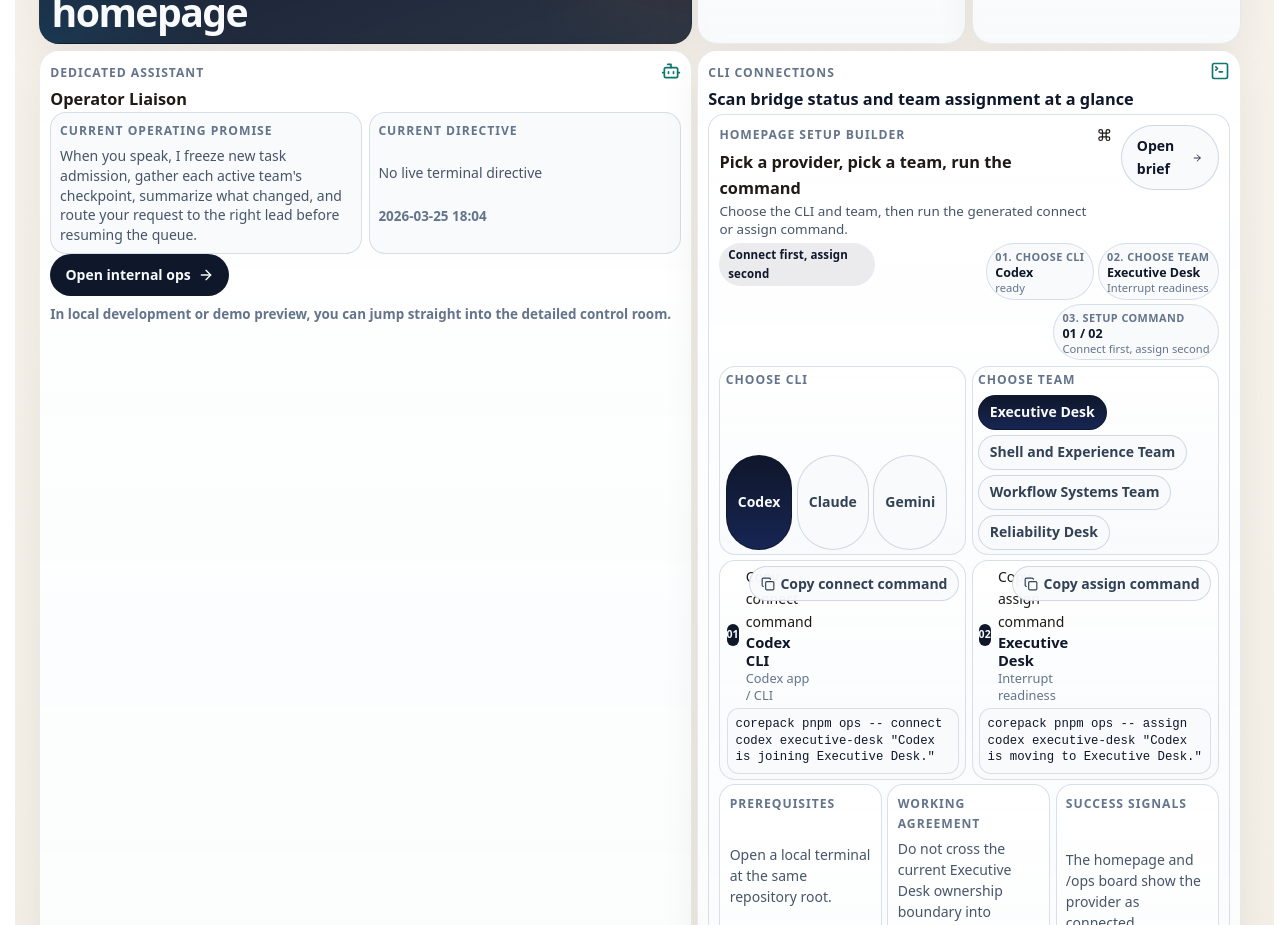
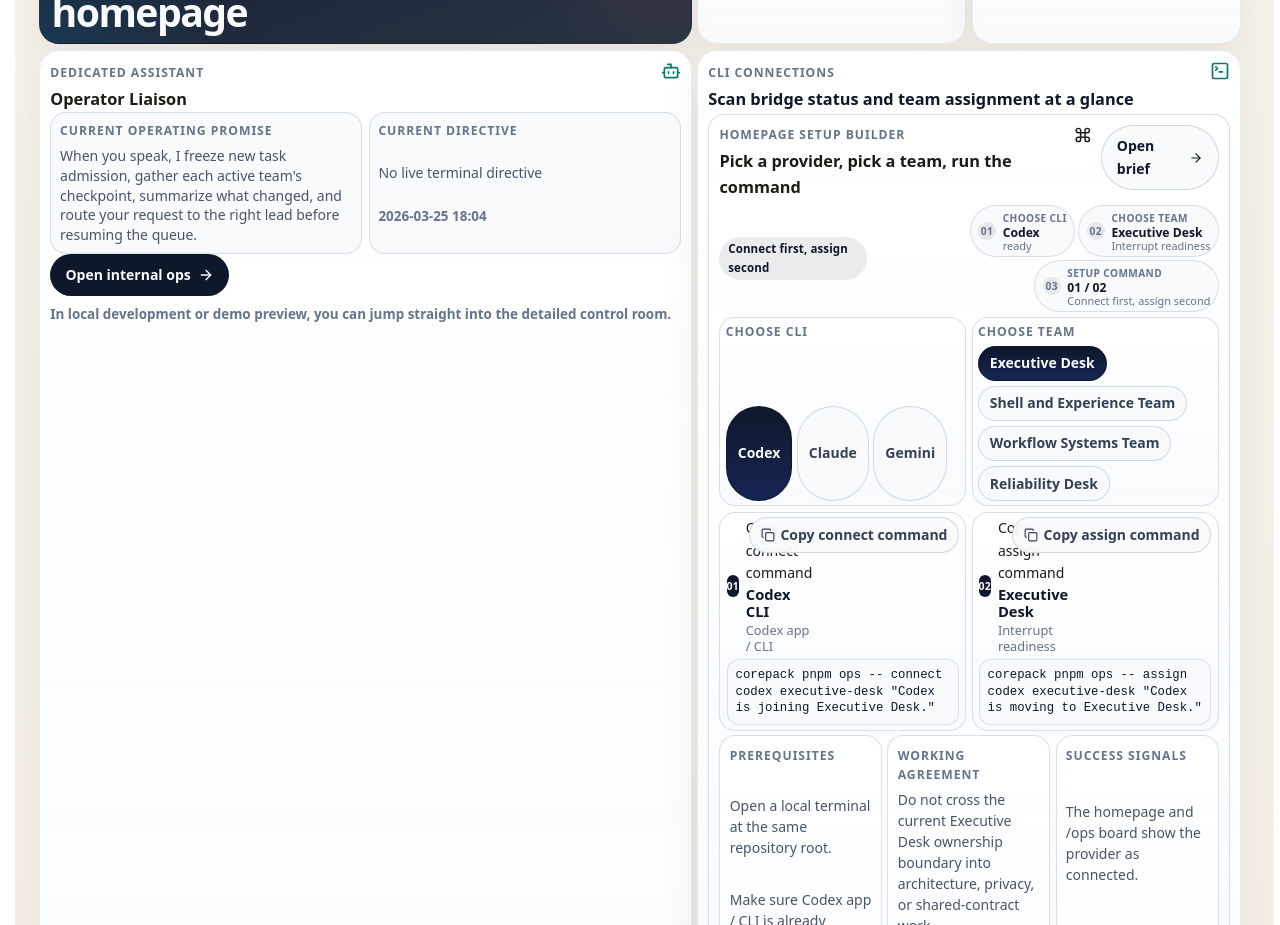
Before and after one commit to GongJae00/research-pages, a Next.js app in the folder apps/web/: page /en in a window 1280 px wide. Shown: the part 2140-3065 px from the top of the page. Built offline with nearby package versions, Linux system fonts and the light colour scheme; no server answers.

Commit message:
Autonomy batch 1376: shell-experience

```diff
--- a/apps/web/src/components/homepage-agent-control-section.module.css
+++ b/apps/web/src/components/homepage-agent-control-section.module.css
@@ -259,7 +259,7 @@
 
 .setupHeaderCopy {
   display: grid;
-  gap: 0.14rem;
+  gap: 0.1rem;
 }
 
 .setupRail,
@@ -278,9 +278,9 @@
 
 .quickStartRail {
   display: flex;
-  align-items: flex-start;
-  gap: 0.35rem;
-  padding: 0.04rem 0 0.08rem;
+  align-items: center;
+  gap: 0.3rem;
+  padding: 0.02rem 0 0.04rem;
 }
 
 .quickStartSummary {
@@ -288,7 +288,7 @@
   flex: 1 1 auto;
   flex-wrap: wrap;
   justify-content: flex-end;
-  gap: 0.28rem;
+  gap: 0.22rem;
   min-width: 0;
 }
 
@@ -313,18 +313,41 @@
 }
 
 .summaryPill {
-  display: grid;
-  gap: 0.04rem;
+  display: inline-flex;
+  align-items: center;
+  gap: 0.4rem;
   min-width: 0;
-  padding: 0.24rem 0.5rem;
+  padding: 0.2rem 0.45rem;
   border: 1px solid rgba(203, 213, 225, 0.72);
   border-radius: 999px;
   background: rgba(248, 250, 252, 0.9);
 }
 
 .contextLabel {
+  display: inline-flex;
+  align-items: center;
+  justify-content: center;
+  width: 1.15rem;
+  height: 1.15rem;
+  flex: 0 0 1.15rem;
+  border-radius: 999px;
+  background: rgba(15, 23, 42, 0.08);
   color: #64748b;
-  font-size: 0.68rem;
+  font-size: 0.64rem;
+  font-weight: 700;
+  letter-spacing: 0.04em;
+  text-transform: uppercase;
+}
+
+.summaryPillCopy {
+  display: grid;
+  gap: 0.02rem;
+  min-width: 0;
+}
+
+.summaryPillLabel {
+  color: #64748b;
+  font-size: 0.63rem;
   font-weight: 700;
   letter-spacing: 0.04em;
   text-transform: uppercase;
@@ -332,15 +355,15 @@
 
 .summaryPill strong {
   color: #0f172a;
-  font-size: 0.78rem;
+  font-size: 0.76rem;
   line-height: 1.15;
   overflow-wrap: anywhere;
 }
 
 .summaryDetail {
   color: #64748b;
-  font-size: 0.7rem;
-  line-height: 1.2;
+  font-size: 0.68rem;
+  line-height: 1.15;
 }
 
 .selectionCard {
--- a/apps/web/src/components/homepage-agent-control-section.tsx
+++ b/apps/web/src/components/homepage-agent-control-section.tsx
@@ -378,7 +378,6 @@ export function HomepageAgentControlSection({
               <div className={styles.setupHeaderCopy}>
                 <span className={styles.metaLabel}>{copy.setupBuilderLabel}</span>
                 <h3>{copy.setupBuilderTitle}</h3>
-                <p className={styles.compactBody}>{copy.setupBuilderBody}</p>
               </div>
               <div className={styles.setupHeaderActions}>
                 <Command size={20} />
@@ -395,11 +394,12 @@ export function HomepageAgentControlSection({
               <div className={styles.quickStartSummary}>
                 {setupRailItems.map((item) => (
                   <div className={styles.summaryPill} key={item.step}>
-                    <span className={styles.contextLabel}>
-                      {item.step}. {item.label}
-                    </span>
-                    <strong>{item.value}</strong>
-                    <span className={styles.summaryDetail}>{item.detail}</span>
+                    <span className={styles.contextLabel}>{item.step}</span>
+                    <div className={styles.summaryPillCopy}>
+                      <span className={styles.summaryPillLabel}>{item.label}</span>
+                      <strong>{item.value}</strong>
+                      <span className={styles.summaryDetail}>{item.detail}</span>
+                    </div>
                   </div>
                 ))}
               </div>
```
